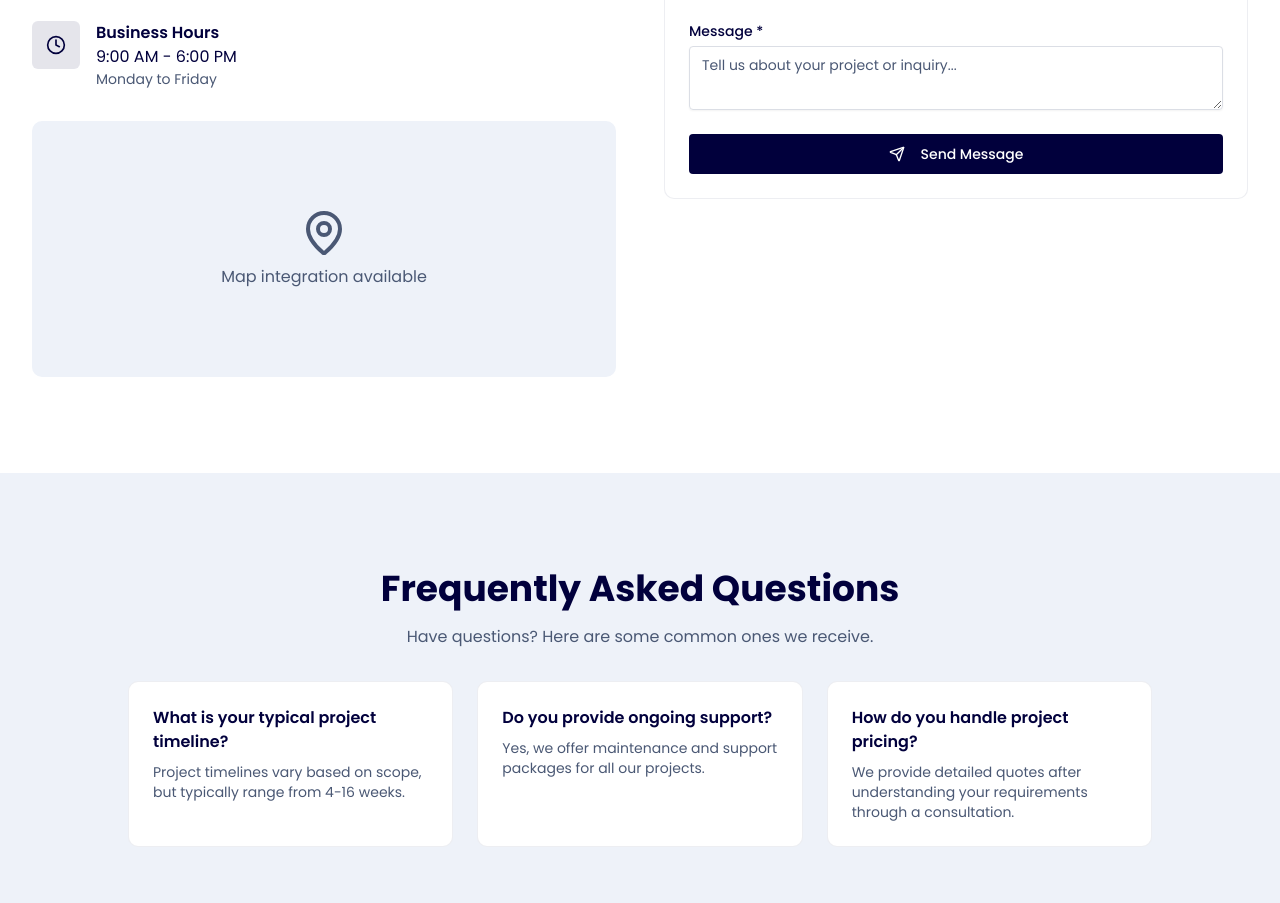
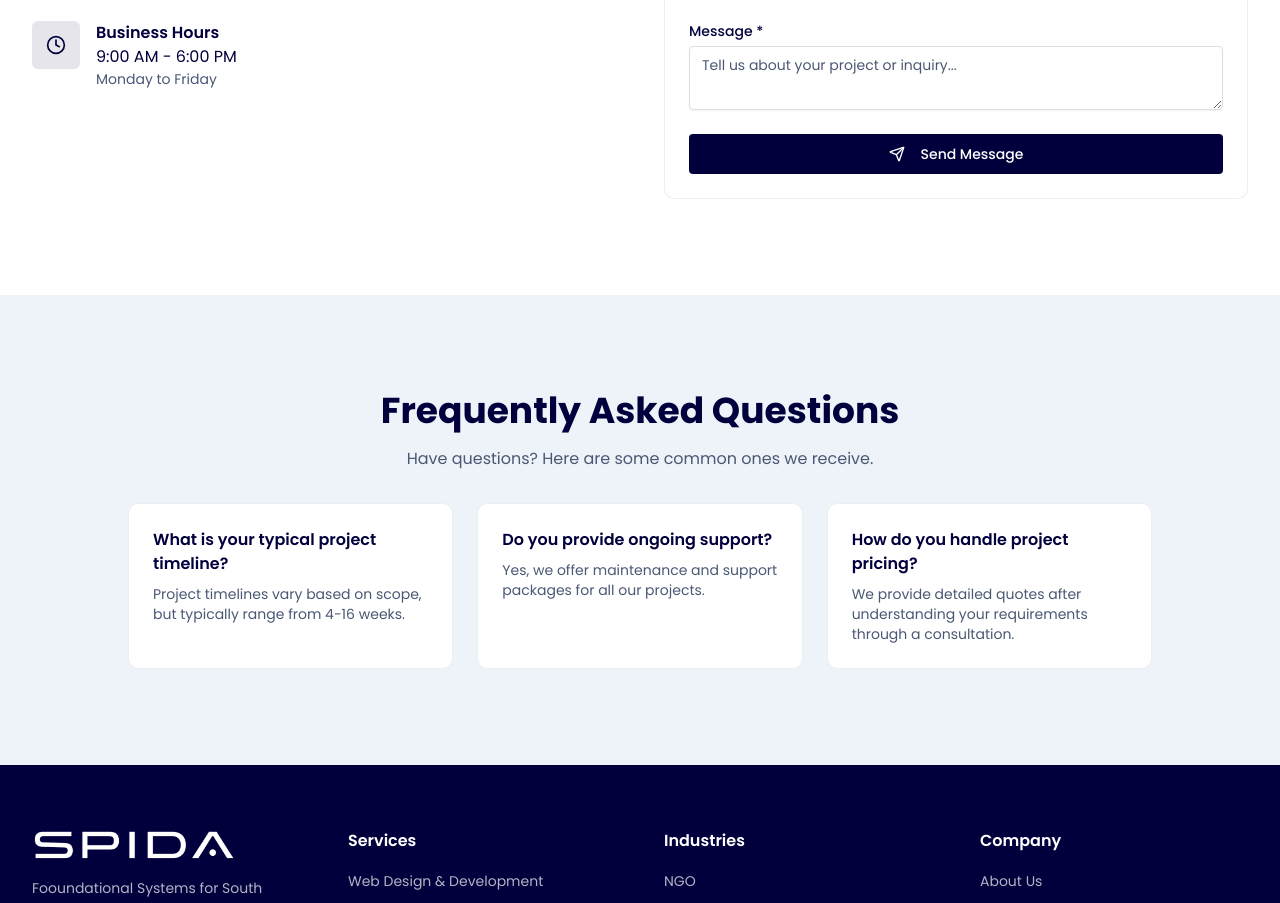
Before and after one commit to makueiathiengdit/spida, a Next.js app: page /contact in a window 1280 px wide. Shown: the part 1000-1903 px from the top of the page. Built offline with nearby package versions, Linux system fonts and the light colour scheme.

Commit message:
remove map container

```diff
--- a/app/contact/contact-form.tsx
+++ b/app/contact/contact-form.tsx
@@ -99,14 +99,6 @@ export function ContactForm() {
                     </div>
                   </div>
                 ))}
-              </div>
-
-              {/* Map Placeholder */}
-              <div className="bg-secondary rounded-xl h-64 flex items-center justify-center">
-                <div className="text-center">
-                  <MapPin className="h-12 w-12 text-muted-foreground mx-auto mb-2" />
-                  <p className="text-muted-foreground">Map integration available</p>
-                </div>
               </div>
             </div>
 
```
